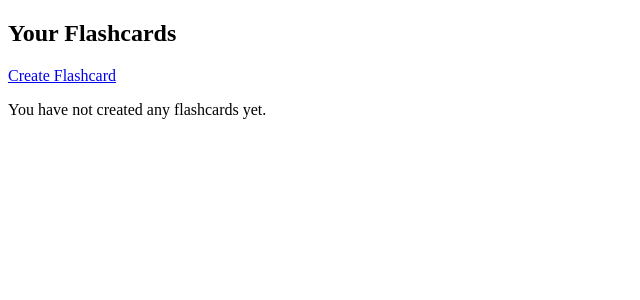
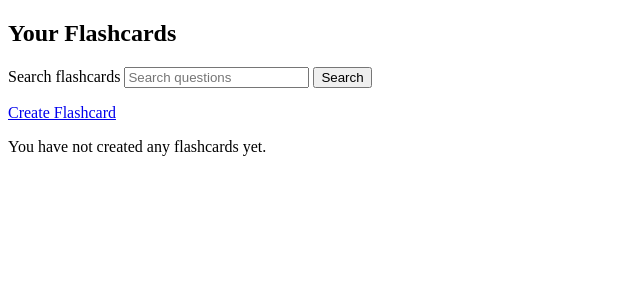
Before and after one commit to Saharsh05/COM6036, a Flask app: page /flashcards in a window 1280 px wide. Shown: the part 98-398 px from the top of the page, without its empty margins (0-640 px from the left). Run offline with Flask 3, Linux system fonts and the light colour scheme; the visitor is signed in with stand-in values (Sample User, id 1); data that the repository does not hold is empty; some libraries are stand-ins or nearby versions.

Commit message:
added in a search and delete function

```diff
--- a/app.py
+++ b/app.py
@@ -469,15 +469,31 @@ def review_flashcard(card_id):
 @login_required
 def flashcards():
 
-    cards = Flashcard.query.filter_by(
+    search = request.args.get(
+        "search",
+        ""
+    ).strip()
+
+    query = Flashcard.query.filter_by(
         user_id=current_user.id
-    ).order_by(
+    )
+
+    if search:
+
+        query = query.filter(
+            Flashcard.question.ilike(
+                f"%{search}%"
+            )
+        )
+
+    cards = query.order_by(
         Flashcard.created_at.desc()
     ).all()
 
     return render_template(
         "flashcards.html",
-        cards=cards
+        cards=cards,
+        search=search
     )
 @app.route(
     "/flashcards/<int:card_id>/edit",
@@ -556,5 +572,30 @@ def edit_flashcard(card_id):
         card=card,
         subjects=subjects
     )
+@app.route(
+    "/flashcards/<int:card_id>/delete",
+    methods=["POST"]
+)
+@login_required
+def delete_flashcard(card_id):
+
+    card = Flashcard.query.filter_by(
+        id=card_id,
+        user_id=current_user.id
+    ).first_or_404()
+
+    ReviewLog.query.filter_by(
+        flashcard_id=card.id
+    ).delete()
+
+    db.session.delete(card)
+
+    db.session.commit()
+
+    flash("Flashcard deleted.")
+
+    return redirect(
+        url_for("flashcards")
+    )
 if __name__ == "__main__":
     app.run(debug=True)
--- a/templates/flashcards.html
+++ b/templates/flashcards.html
@@ -5,7 +5,25 @@
 
 <h2>Your Flashcards</h2>
 
+        <form method="GET">
 
+            <label for="search">
+                Search flashcards
+            </label>
+
+            <input
+                id="search"
+                type="search"
+                name="search"
+                value="{{ search }}"
+                placeholder="Search questions"
+            >
+
+            <button type="submit">
+                Search
+            </button>
+
+        </form>
 <p>
     <a href="{{ url_for('create_flashcard') }}">
         Create Flashcard
@@ -51,6 +69,25 @@
             ) }}">
                 Edit
             </a>
+            <form
+                method="POST"
+                action="{{ url_for(
+                    'delete_flashcard',
+                    card_id=card.id
+                ) }}"
+            >
+
+                <input
+                    type="hidden"
+                    name="csrf_token"
+                    value="{{ csrf_token() }}"
+                >
+
+                <button type="submit">
+                    Delete
+                </button>
+
+            </form>
 
         </article>
 
```
